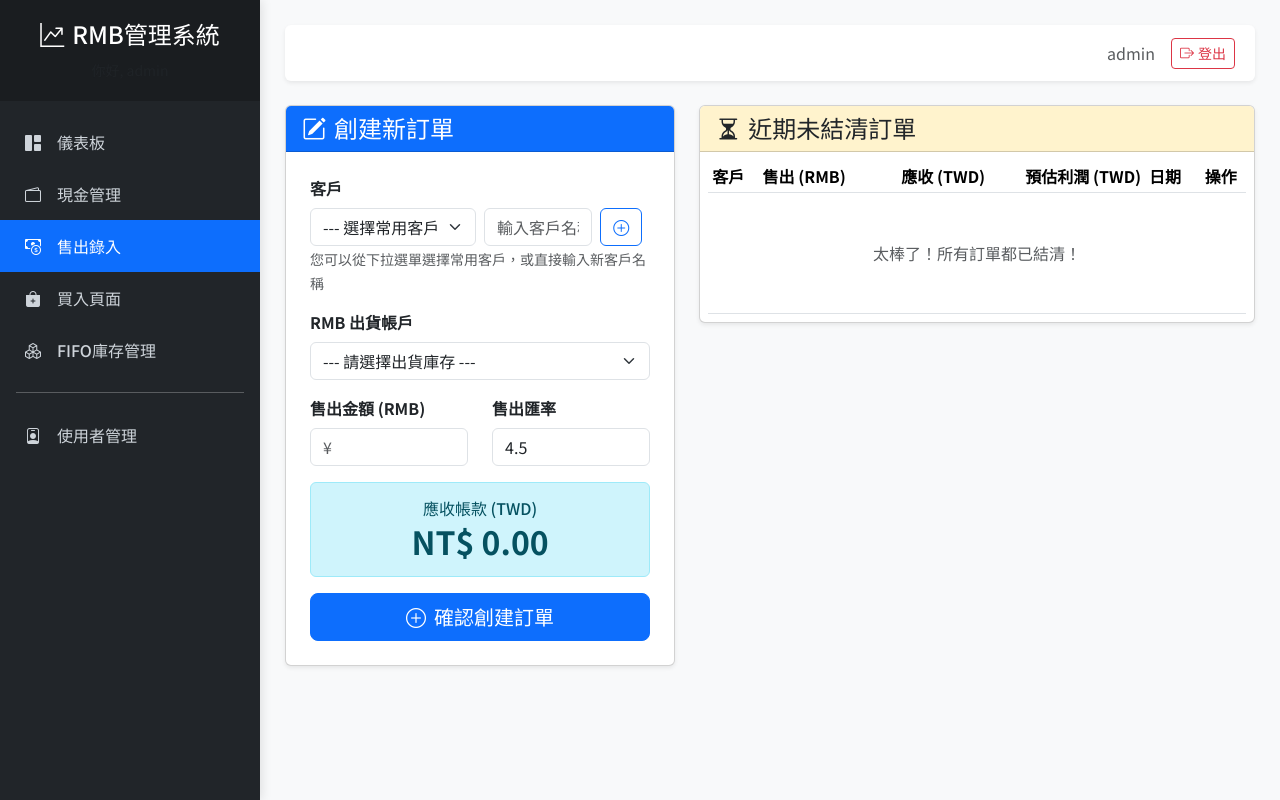
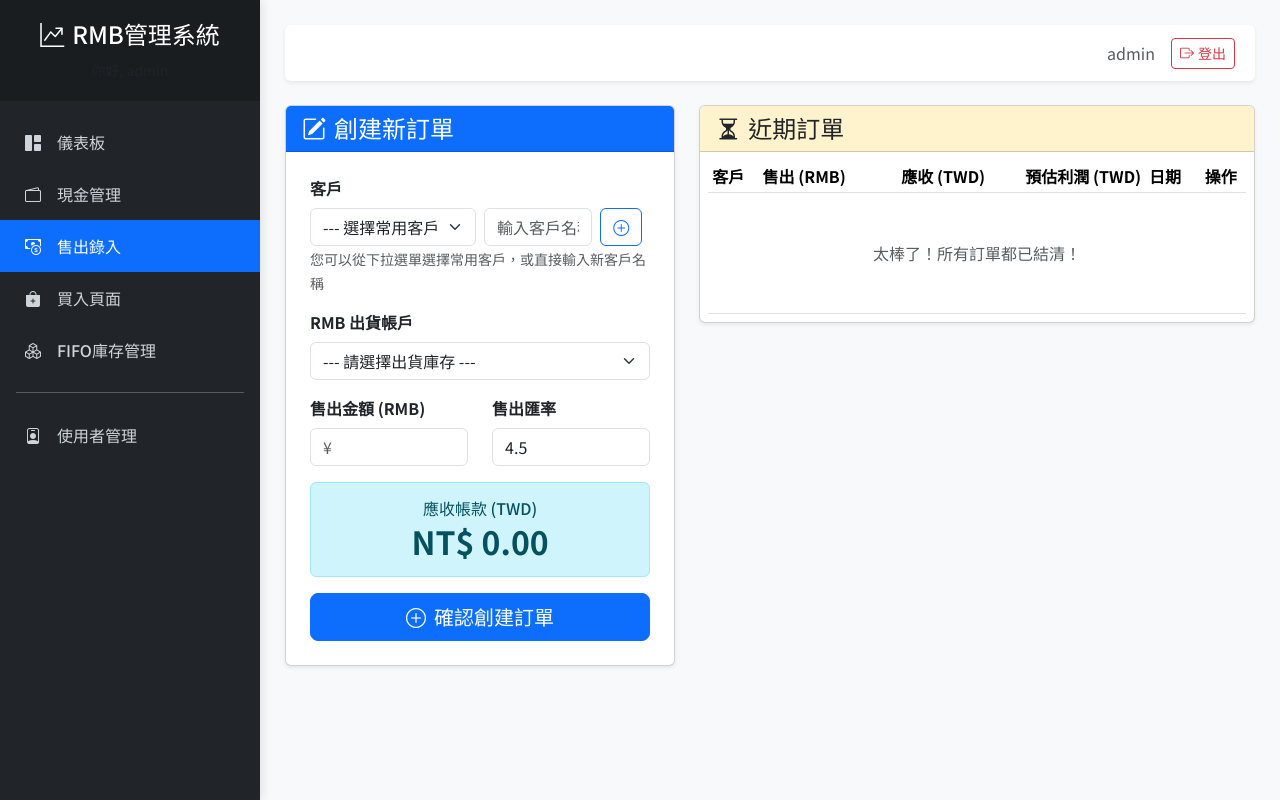
Before and after one commit to Hosugon123/RMB-SALES-SYSTEM, a Flask app: page /sales-entry in a window 1280 px wide. Run offline with Flask 3, Linux system fonts and the light colour scheme; a user stored in the database is signed in; data comes from the database, SQL or seed files in the repository; data that the repository does not hold is empty; some libraries are stand-ins or nearby versions.

Commit message:
公測v9

```diff
--- a/templates/sales_entry.html
+++ b/templates/sales_entry.html
@@ -114,7 +114,7 @@
     <div class="col-lg-7">
         <div class="card shadow-sm">
             <div class="card-header bg-warning-subtle">
-                <h4 class="mb-0 fw-light"><i class="bi bi-hourglass-split me-2"></i>近期未結清訂單</h4>
+                <h4 class="mb-0 fw-light"><i class="bi bi-hourglass-split me-2"></i>近期訂單</h4>
             </div>
             <div class="card-body p-2">
                 <div class="table-responsive">
```
